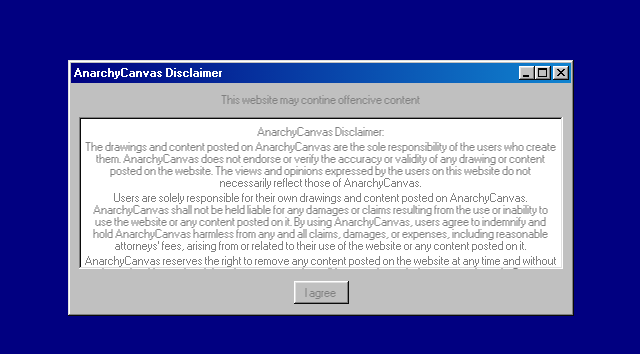
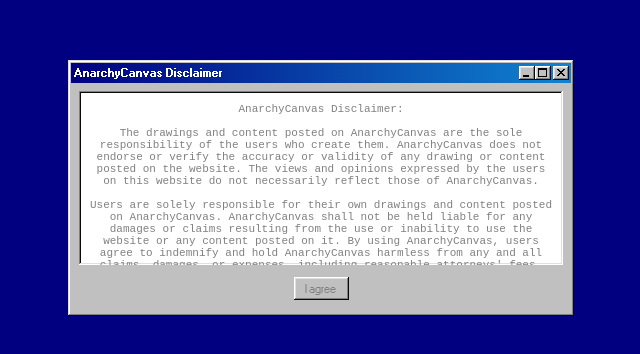
Before and after one commit to WattleFoxxo/AnarchyCanvas, a website: page public/index.html in a window 1280 px wide. Shown: the part 212-566 px from the top of the page, without its empty margins (319-959 px from the left). Drawn offline with nearby package versions, Linux system fonts and the light colour scheme; no server answers.

Commit message:
updated disclaimer

```diff
--- a/public/index.html
+++ b/public/index.html
@@ -48,14 +48,17 @@
             </div>
 
             <div class="window-body">
-            <p>This website may contine offencive content</p>
-            <ul class="tree-view" style="height: 140px;overflow-y: scroll;">
-                <li>AnarchyCanvas Disclaimer:</li>
-                <li>The drawings and content posted on AnarchyCanvas are the sole responsibility of the users who create them. AnarchyCanvas does not endorse or verify the accuracy or validity of any drawing or content posted on the website. The views and opinions expressed by the users on this website do not necessarily reflect those of AnarchyCanvas.</li>
-                <li>Users are solely responsible for their own drawings and content posted on AnarchyCanvas. AnarchyCanvas shall not be held liable for any damages or claims resulting from the use or inability to use the website or any content posted on it. By using AnarchyCanvas, users agree to indemnify and hold AnarchyCanvas harmless from any and all claims, damages, or expenses, including reasonable attorneys' fees, arising from or related to their use of the website or any content posted on it.</li>
-                <li>AnarchyCanvas reserves the right to remove any content posted on the website at any time and without prior notice. Users who violate these terms and conditions may have their access to AnarchyCanvas revoked.</li>
-                <li>By using AnarchyCanvas, users agree to these terms and conditions. If you do not agree with these terms, please do not use AnarchyCanvas.</li>
-            </ul>
+            <pre style="height: 150px; overflow-y: scroll; word-wrap: break-word; white-space: pre-wrap;">
+AnarchyCanvas Disclaimer:
+
+The drawings and content posted on AnarchyCanvas are the sole responsibility of the users who create them. AnarchyCanvas does not endorse or verify the accuracy or validity of any drawing or content posted on the website. The views and opinions expressed by the users on this website do not necessarily reflect those of AnarchyCanvas.
+
+Users are solely responsible for their own drawings and content posted on AnarchyCanvas. AnarchyCanvas shall not be held liable for any damages or claims resulting from the use or inability to use the website or any content posted on it. By using AnarchyCanvas, users agree to indemnify and hold AnarchyCanvas harmless from any and all claims, damages, or expenses, including reasonable attorneys' fees, arising from or related to their use of the website or any content posted on it.
+
+AnarchyCanvas reserves the right to remove any content posted on the website at any time and without prior notice. Users who violate these terms and conditions may have their access to AnarchyCanvas revoked.
+
+By using AnarchyCanvas, users agree to these terms and conditions. If you do not agree with these terms, please do not use AnarchyCanvas.
+            </pre>
             <br>
             <button onclick="agree()">I agree</button>
             </div>
```
